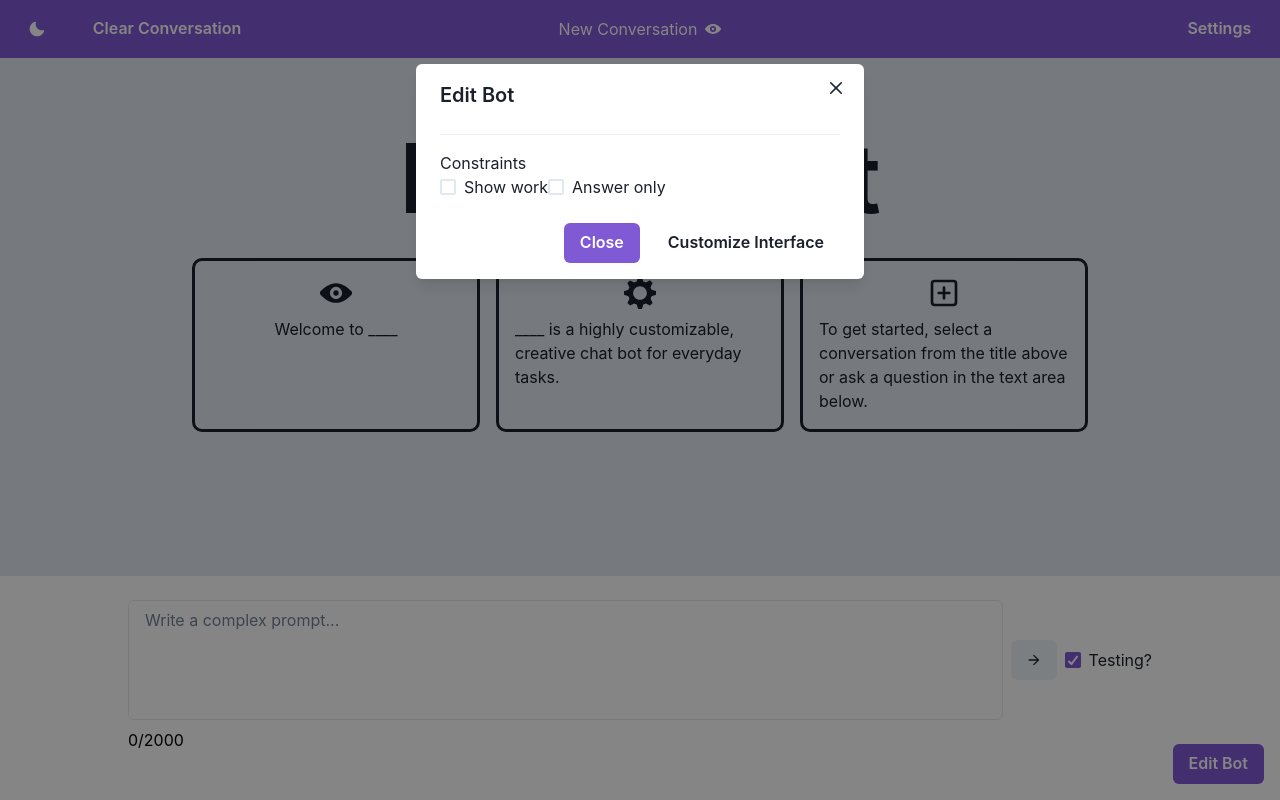
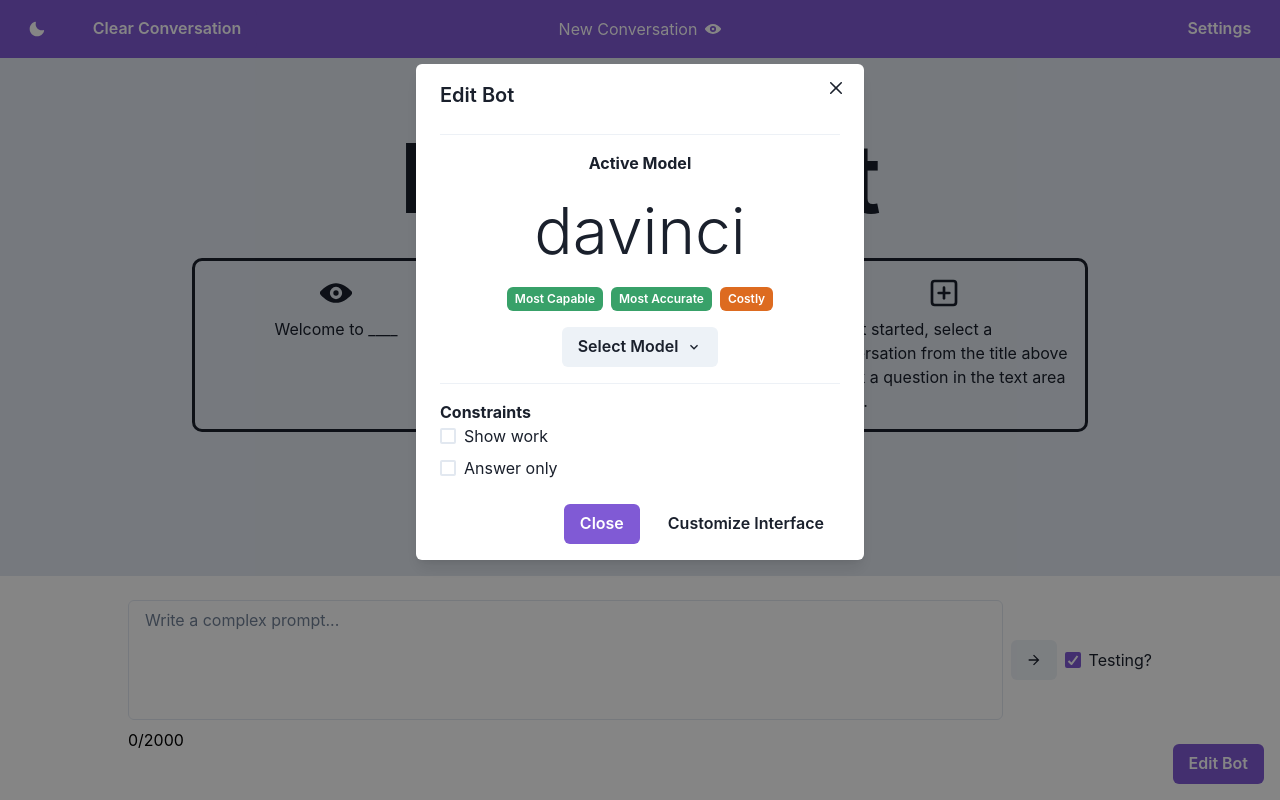
Before and after one commit to masonmarker/ForYouBot, a React (Create React App) app in the folder app/: page / in a window 1280 px wide. Both pictures are taken after a click on the button "Edit Bot". Built offline with nearby package versions, Linux system fonts and the light colour scheme.

Commit message:
Added some stuff to the edit panel

```diff
--- a/app/src/components/EditPanel.js
+++ b/app/src/components/EditPanel.js
@@ -7,7 +7,7 @@
  */
 
 // React
-import { useRef } from 'react';
+import { useRef } from "react";
 
 // styled components
 import styled from "styled-components";
@@ -28,8 +28,15 @@ import {
   ModalFooter,
   ModalBody,
   ModalCloseButton,
-  Checkbox
+  Checkbox,
+  Menu,
+  MenuButton,
+  MenuList,
+  MenuItem,
 } from "@chakra-ui/react";
+
+// Chakra Chevron icon
+import { ChevronDownIcon } from "@chakra-ui/icons";
 
 // styled SidePanel
 // should be permanently in the bottom right corner
@@ -49,21 +56,10 @@ const SidePanelStyled = styled.div`
     right: 0;
     margin: 1rem;
   }
-
-  /* list items vertically */
-  .constraints-1 {
-    display: flex;
-    flex-direction: column;
-  }
-
 `;
 
 // Edit Bot modal
-const EditPanel = ({
-  constraints,
-  setConstraints
-}) => {
-
+const EditPanel = ({ app }) => {
   // disclosure for displaying the modal
   const { isOpen, onOpen, onClose } = useDisclosure();
 
@@ -89,11 +85,84 @@ const EditPanel = ({
           <ModalCloseButton />
           <ModalBody>
             <Divider marginBottom="1rem" />
-            <Text>Constraints</Text>
-            <Box className="constraints-1">
+
+            {/* Selecting OpenAI model */}
+            <VStack gap="1rem">
+              <VStack>
+                <Text fontWeight="bold">Active Model</Text>
+                <Text fontSize="4rem" fontWeight="light">
+                  {app.model}
+                </Text>
+                <HStack>
+                  {/* Display attributes according to the current model */}
+                  {app.model === "davinci" && (
+                    <>
+                      <ModelAttribute title="Most Capable" color="green" />
+                      <ModelAttribute title="Most Accurate" color="green" />
+                      <ModelAttribute title="Costly" color="orange" />
+                    </>
+                  )}
+                  {app.model === "curie" && (
+                    <>
+                      <ModelAttribute title="needs testing" color="red" />
+                    </>
+                  )}
+                  {app.model === "babbage" && (
+                    <>
+                      <ModelAttribute title="needs testing" color="red" />
+                    </>
+                  )}
+                  {app.model === "ada" && (
+                    <>
+                      <ModelAttribute title="needs testing" color="red" />
+                    </>
+                  )}
+                </HStack>
+              </VStack>
+              {/* Selecting model */}
+              <Menu>
+                <MenuButton as={Button} rightIcon={<ChevronDownIcon />}>
+                  Select Model
+                </MenuButton>
+                <MenuList>
+                  <MenuItem
+                    onClick={() => {
+                      app.setModel("davinci");
+                    }}
+                  >
+                    davinci
+                  </MenuItem>
+                  <MenuItem
+                    onClick={() => {
+                      app.setModel("curie");
+                    }}
+                  >
+                    curie
+                  </MenuItem>
+                  <MenuItem
+                    onClick={() => {
+                      app.setModel("babbage");
+                    }}
+                  >
+                    babbage
+                  </MenuItem>
+                  <MenuItem
+                    onClick={() => {
+                      app.setModel("ada");
+                    }}
+                  >
+                    ada
+                  </MenuItem>
+                </MenuList>
+              </Menu>
+            </VStack>
+
+            <Divider marginBottom="1rem" marginTop="1rem" />
+            <Text fontWeight="bold">Constraints</Text>
+            <VStack align="left">
               <Checkbox colorScheme="purple">Show work</Checkbox>
               <Checkbox colorScheme="purple">Answer only</Checkbox>
-            </Box>
+            </VStack>
           </ModalBody>
           <ModalFooter>
             <Button colorScheme="purple" mr={3} onClick={onClose}>
@@ -107,4 +176,13 @@ const EditPanel = ({
   );
 };
 
+// model attribute
+const ModelAttribute = ({ title, color }) => {
+  return (
+    <Button colorScheme={color} cursor="default" size="xs">
+      {title}
+    </Button>
+  );
+};
+
 export default EditPanel;
--- a/app/src/components/Message.js
+++ b/app/src/components/Message.js
@@ -11,7 +11,6 @@ import { useState } from "react";
 
 // Chakra components
 import {
-
   // general
   useColorMode,
   useToast,
@@ -47,10 +46,7 @@ import {
 import { useInView } from "react-intersection-observer";
 
 // Chakra icons
-import {
-  CopyIcon,
-  EditIcon,
-} from "@chakra-ui/icons";
+import { CopyIcon, EditIcon, InfoIcon } from "@chakra-ui/icons";
 
 // styled components
 import styled from "styled-components";
@@ -137,16 +133,13 @@ const Message = (props) => {
   const {
     isOpen: isOpenMenu,
     onOpen: onOpenMenu,
-    onClose: onCloseMenu }
-    = useDisclosure();
+    onClose: onCloseMenu,
+  } = useDisclosure();
 
   return (
     <ScaleFade ref={ref} in={inView}>
       <MessageStyled
         borderColor={colorMode === "light" ? colors.darkGray : colors.lightGray}
-        _hover={{
-          backgroundColor: colorMode === "light" ? colors.gray : "#4B4D52"
-        }}
         // states for displaying the copy button
         onMouseOver={() => setShowCopy(true)}
         onMouseLeave={() => setShowCopy(false)}
@@ -166,25 +159,30 @@ const Message = (props) => {
           }
         }}
       >
-
         {/* message box */}
         <HStack w="100%" minHeight="2rem">
-          {edit ?
+          {edit ? (
             <Input id="input" />
-            :
+          ) : (
             <pre className="msg-pre-text">{props.message}</pre>
-          }
+          )}
           {showCopy && (
             <HStack>
               <CopyButton message={props.message} />
               <ScaleFade in={showCopy}>
-                <Button
-                  size="xs"
-                  variant="ghost"
-                >
+                <Button size="xs" variant="ghost">
                   <EditIcon />
                 </Button>
               </ScaleFade>
+
+              <ScaleFade in={showCopy}>
+                <Button size="xs" variant="ghost">
+                  <InfoIcon onClick={onOpenMenu}/>
+                </Button>
+              </ScaleFade>
+
+
+
 
               {/* Edit Message modal */}
               <Modal isOpen={isOpen} onClose={onClose}>
@@ -193,14 +191,27 @@ const Message = (props) => {
                   <ModalHeader>Edit Message</ModalHeader>
                   <ModalCloseButton />
                   <ModalBody>
-                    <Input id="input" />
+                    <Input />
                   </ModalBody>
 
-                  <ModalFooter>
-
-                  </ModalFooter>
+                  <ModalFooter></ModalFooter>
                 </ModalContent>
               </Modal>
+
+              {/* More Info modal */}
+              <Modal isOpen={isOpenMenu} onClose={onCloseMenu}>
+                <ModalOverlay />
+                <ModalContent>
+                  <ModalHeader>Message</ModalHeader>
+                  <ModalCloseButton />
+                  <ModalBody>
+
+                  </ModalBody>
+
+                  <ModalFooter></ModalFooter>
+                </ModalContent>
+              </Modal>
+
 
             </HStack>
           )}
@@ -238,17 +249,12 @@ const CopyButton = (props) => {
           });
           e.stopPropagation();
         }}
-
         // on right click, show a chakra menu with options to copy, edit, delete
         onContextMenu={(e) => {
           e.preventDefault();
           e.stopPropagation();
-
-
         }}
       >
-
-
         <CopyIcon />
       </Button>
     </ScaleFade>
--- a/app/src/components/Prompt.js
+++ b/app/src/components/Prompt.js
@@ -28,7 +28,6 @@ import { ArrowForwardIcon } from "@chakra-ui/icons";
 // styled components
 import styled from "styled-components";
 
-
 // ----------- Prompt Variables ----------- //
 // max characters permitted in a single prompt
 const maxChars = 2000;
@@ -36,7 +35,6 @@ const maxChars = 2000;
 // constraints separator
 const constraintSeparator = "##LIMITS##";
 // --------------------------------------- //
-
 
 // styled Prompt
 const PromptStyled = styled.div`
@@ -62,15 +60,29 @@ const PromptStyled = styled.div`
 
 // asks the OpenAI API for a response
 // based on a specific model
-async function ask(chatLog) {
+async function ask(chatLog, model) {
   return await fetch("http://localhost:3080", {
     method: "POST",
     headers: {
       "Content-Type": "application/json",
-      "Access-Control-Allow-Origin": "*"
+      "Access-Control-Allow-Origin": "*",
     },
+
+    // manages the actual model name
+    // model: 'text-davinci-003' if model === 'davinci'
+    // model: 'text-curie-001' if model === 'curie'
+    // model: 'text-ada-001' if model === 'ada'
+    // model: 'text-babbage-001' if model === 'babbage'
+    // use ternary operator to manage this
     body: JSON.stringify({
-      model: "text-davinci-003",
+      model:
+        model === "davinci"
+          ? "text-davinci-003"
+          : model === "curie"
+          ? "text-curie-001"
+          : model === "ada"
+          ? "text-ada-001"
+          : "text-babbage-001",
       prompt: chatLog,
 
       // 4096 for davinci
@@ -94,7 +106,7 @@ async function tokensForString(string) {
     method: "POST",
     headers: {
       "Content-Type": "application/json",
-      "Access-Control-Allow-Origin": "*"
+      "Access-Control-Allow-Origin": "*",
     },
     body: JSON.stringify({
       string: string,
@@ -104,17 +116,13 @@ async function tokensForString(string) {
     .then((data) => data.data);
 }
 
-
-
-
 // gets a string representation of the user's chat log
 function getUserChatLog(userMessages, botMessages, constraints, prompt) {
-
   // separator between message exchanges
   // const sep = "\n--next--\n";
 
   // string representation of the chat log context
-  var chatLog = ""
+  var chatLog = "";
 
   // add each message exchange to the chat log
   for (let i = 0; i < userMessages.length; i++) {
@@ -161,7 +169,7 @@ ${constraintSeparator}
 //               : messageID
 // when the enter key is pressed (without shift being held)
 // or when the submit button is pressed should the request go through
-const Prompt = ({app}) => {
+const Prompt = ({ app }) => {
   // get color mode
   const { colorMode } = useColorMode();
 
@@ -202,7 +210,6 @@ const Prompt = ({app}) => {
 
   // updates the current conversation's tokens and expenses
   async function updateInfo(userPrompt, botResponse) {
-
     // compute tokens for user prompt and bot response
     const userTokens = await tokensForString(userPrompt);
     const botTokens = await tokensForString(botResponse);
@@ -224,7 +231,7 @@ const Prompt = ({app}) => {
       botExpenses: newConversations[0].info.botExpenses + botExpenses,
       userTokens: newConversations[0].info.userTokens + userTokens,
       userExpenses: newConversations[0].info.userExpenses + userExpenses,
-    }
+    };
 
     // set conversations
     app.setConversations(newConversations);
@@ -263,19 +270,23 @@ const Prompt = ({app}) => {
       app.setWaiting(true);
 
       // get chat log
-      const chatLog = getUserChatLog(app.userMessages, app.botMessages, app.constraints, prompt);
+      const chatLog = getUserChatLog(
+        app.userMessages,
+        app.botMessages,
+        app.constraints,
+        prompt
+      );
 
       // obtain the bot's response to the prompt
-      const botResponse = testing ?
-        await testBotResponse()
-        :
-        await ask(chatLog);
+      const botResponse = testing
+        ? await testBotResponse()
+        : await ask(chatLog);
 
       // add bot response to messages
       await app.stateAddBotMessage({
         date: new Date().toLocaleTimeString(),
         from: "bot",
-        message: botResponse
+        message: botResponse,
       });
 
       // enable prompt
@@ -286,7 +297,6 @@ const Prompt = ({app}) => {
 
       // set waiting to false
       app.setWaiting(false);
-
 
       // check if the user has sent a single message
       // in this conversation,
@@ -300,7 +310,6 @@ const Prompt = ({app}) => {
 
         // if testing
         if (testing) {
-
           // set the name of the conversation
           newConversations[0].name = await testResponse();
 
@@ -310,12 +319,11 @@ const Prompt = ({app}) => {
           // update the conversations info
           await updateInfo(chatLog, newConversations[0].name);
         } else {
-
           var pr = `
           create a title for the below context in one sentence, 8 words or less, and
           do not answer the question:
           ${chatLog}
-          `
+          `;
 
           // retrieve title suggestion from api
           var response = await ask(pr);
@@ -324,16 +332,18 @@ const Prompt = ({app}) => {
           await updateInfo(pr, response);
 
           // remove surrounding quotations, if they exist
-          if ((response[0] === '"' && response[response.length - 1] === '"') ||
+          if (
+            (response[0] === '"' && response[response.length - 1] === '"') ||
             (response[0] === "'" && response[response.length - 1] === "'") ||
             (response[0] === "`" && response[response.length - 1] === "`") ||
             (response[0] === "“" && response[response.length - 1] === "”") ||
-            (response[0] === "‘" && response[response.length - 1] === "’")) {
+            (response[0] === "‘" && response[response.length - 1] === "’")
+          ) {
             response = response.substring(1, response.length - 1);
           }
 
           // set conversation name to the response
-          newConversations[0].name = response
+          newConversations[0].name = response;
         }
         app.setConversations(newConversations);
         app.setGenerating(false);
@@ -366,7 +376,6 @@ const Prompt = ({app}) => {
 
             // set the character limit
             comp.innerHTML = len + `/${maxChars}`;
-
 
             // if the length is greater than the max
             if (len >= maxChars) {
--- a/app/src/components/SettingsPanel.js
+++ b/app/src/components/SettingsPanel.js
@@ -52,7 +52,6 @@ import {
   MenuOptionGroup,
   MenuIcon,
   MenuCommand,
-
 
   Divider,
 } from "@chakra-ui/react";
@@ -205,22 +204,13 @@ const ComputePricing = () => {
 
   // async function to compute price for tokens
   function computePriceForTokens() {
-    // get price
-    const price = priceForTokens(
-      parseInt(pftRef.current.value), selectedModel);
-
-    // round price to 6 decimal places
-    const roundedPrice = Math.round(price * 1000000) / 1000000;
-
     // set price state
-    setPft(roundedPrice);
+    setPft(Math.round(priceForTokens(
+      parseInt(pftRef.current.value), selectedModel) * 1000000) / 1000000);
   }
 
   return (
-    <VStack
-    // center all elements horizontally and vertically
-    >
-
+    <VStack>
       {/* Dropdown to choose model */}
       <VStack>
         <Text>Selected model: {selectedModel}</Text>
@@ -277,7 +267,6 @@ const ComputePricing = () => {
                 onClick={async () =>
                   await computeTokensForString()}
               >Convert</Button>
-
             </HStack>
             <Text>Number of tokens: {tfs}</Text>
           </VStack>
@@ -300,7 +289,6 @@ const ComputePricing = () => {
               <Button
                 onClick={computePriceForTokens}
               >Convert</Button>
-
             </HStack>
             <Text>Price: ${pft}</Text>
           </VStack>
--- a/app/src/components/Title.js
+++ b/app/src/components/Title.js
@@ -227,7 +227,7 @@ const Title = ({ app }) => {
             </Modal>
 
             <Box className="buttons">
-                <EditPanel />
+                <EditPanel app={app}/>
                 <SettingsPanel />
             </Box>
         </TitleStyled>
```
